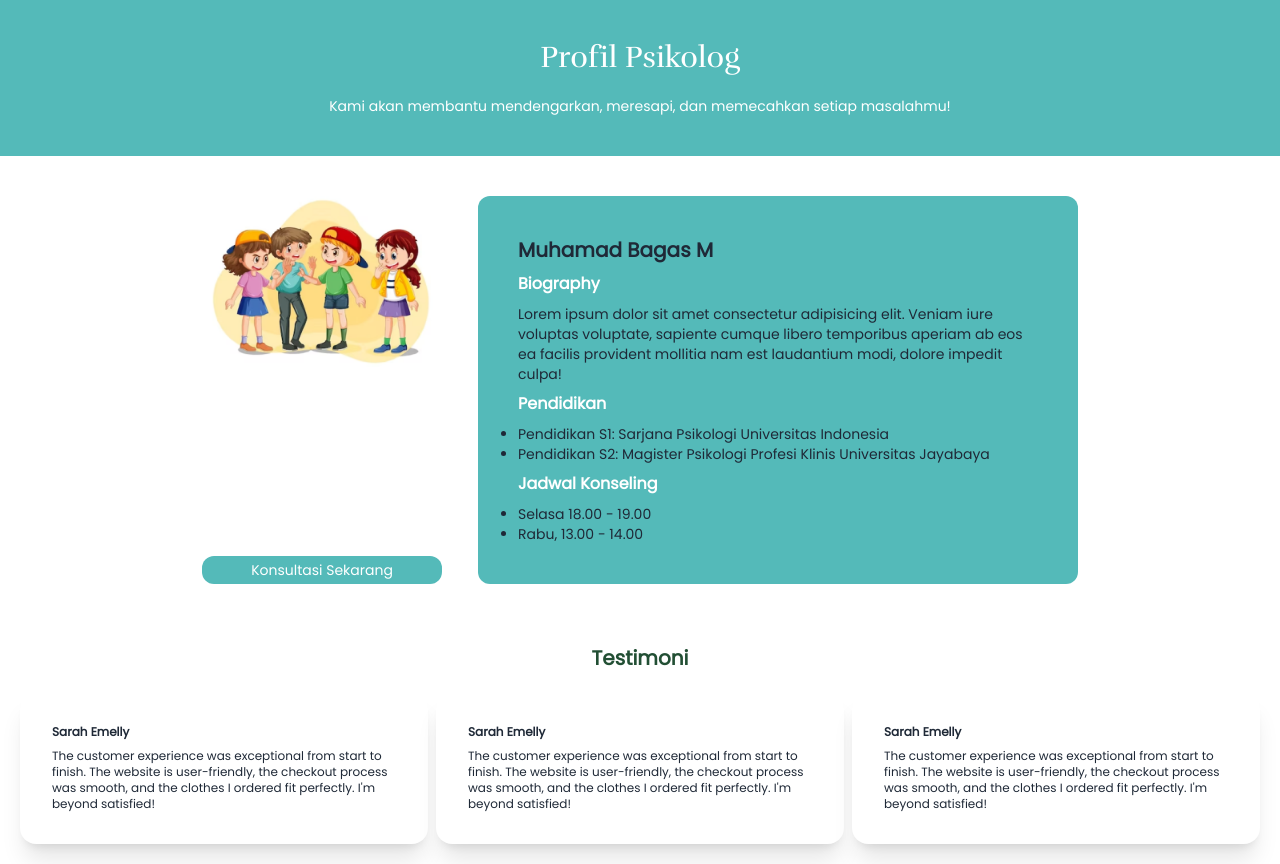
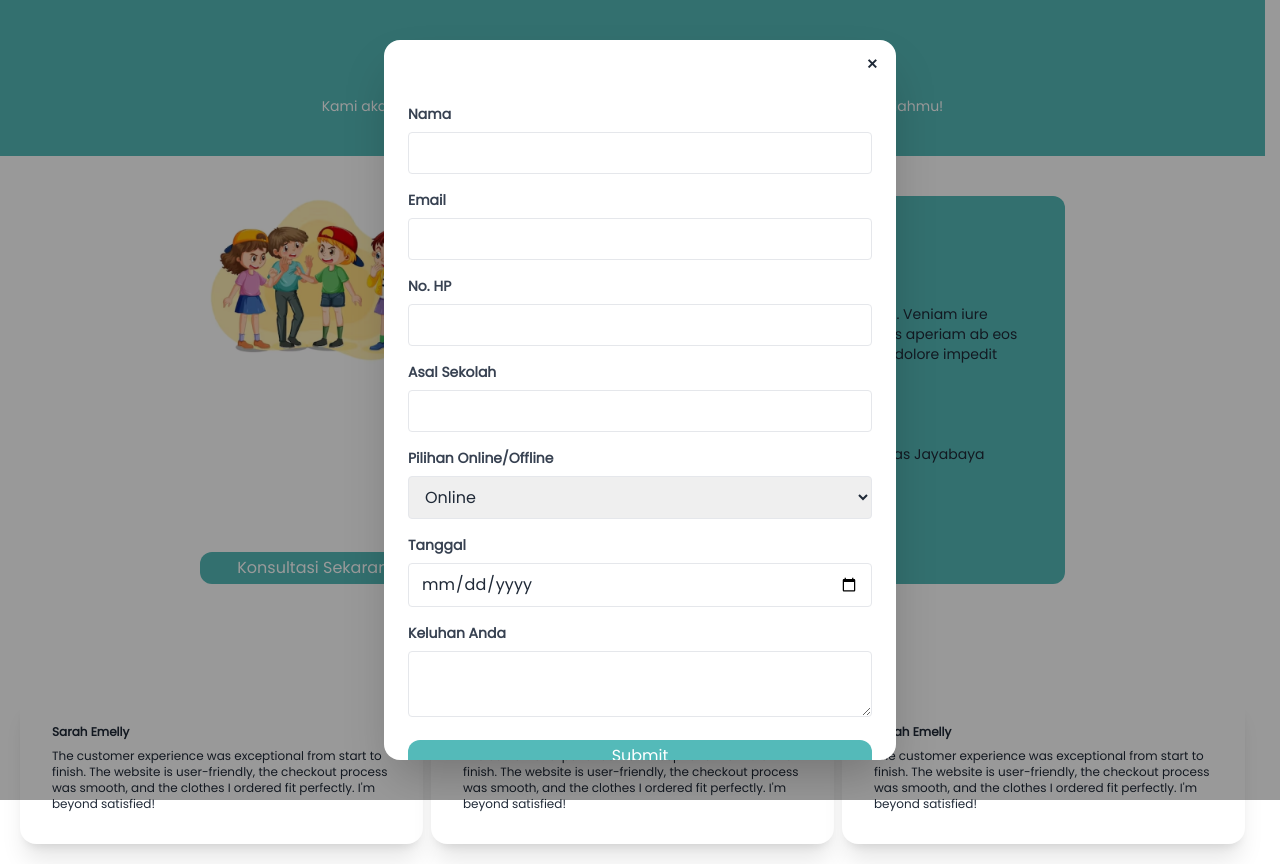
Before and after one commit to Skilvul-FS-24/final-project-bubuid, a React (Vite) app: page / in a window 1280 px wide. Both pictures are taken after a click on the button "Konsultasi Sekarang". Built offline with nearby package versions, Linux system fonts and the light colour scheme.

Commit message:
buat modal untuk form konseling

```diff
--- a/src/components/konseling/detailpsikolog.jsx
+++ b/src/components/konseling/detailpsikolog.jsx
@@ -13,11 +13,141 @@ function DetailPsikolog() {
         </div>
       </div>
       <div class="flex flex-col md:flex-row justify-center p-10 gap-9">
-        <div class="md:basis-1/5 text-white font-poppins md:grid  md:place-content-between">
+        <div class="md:basis-1/5 font-poppins md:grid  md:place-content-between">
           <img src="/src/assets/physical.png" alt="" className="w-full" />
-          <button className="w-full bg-[#54BAB9] rounded-xl text-sm p-1">
+          {/* <button className="w-full bg-[#54BAB9] rounded-xl text-sm p-1">
+            Konsultasi Sekarang
+          </button> */}
+          {/* You can open the modal using document.getElementById('ID').showModal() method */}
+          <button
+            className="text-white bg-[#54BAB9] p-1 rounded-xl w-full hover:bg-[#9fe4e3]"
+            onClick={() => document.getElementById("my_modal_3").showModal()}
+          >
             Konsultasi Sekarang
           </button>
+          <dialog id="my_modal_3" className="modal">
+            <div className="modal-box">
+              <form method="dialog">
+                {/* if there is a button in form, it will close the modal */}
+                <button className="btn btn-sm btn-circle btn-ghost absolute right-2 top-2">
+                  ✕
+                </button>
+              </form>
+              <form className="mx-auto mt-10">
+                <div className="mb-4">
+                  <label
+                    htmlFor="name"
+                    className="block text-gray-700 text-sm font-bold mb-2"
+                  >
+                    Nama
+                  </label>
+                  <input
+                    type="text"
+                    id="name"
+                    name="name"
+                    className="border rounded w-full py-2 px-3"
+                  />
+                </div>
+                <div className="mb-4">
+                  <label
+                    htmlFor="email"
+                    className="block text-gray-700 text-sm font-bold mb-2"
+                  >
+                    Email
+                  </label>
+                  <input
+                    type="email"
+                    id="email"
+                    name="email"
+                    className="border rounded w-full py-2 px-3"
+                  />
+                </div>
+
+                <div className="mb-4">
+                  <label
+                    htmlFor="phoneNumber"
+                    className="block text-gray-700 text-sm font-bold mb-2"
+                  >
+                    No. HP
+                  </label>
+                  <input
+                    type="tel"
+                    id="phoneNumber"
+                    name="phoneNumber"
+                    className="border rounded w-full py-2 px-3"
+                  />
+                </div>
+
+                <div className="mb-4">
+                  <label
+                    htmlFor="school"
+                    className="block text-gray-700 text-sm font-bold mb-2"
+                  >
+                    Asal Sekolah
+                  </label>
+                  <input
+                    type="text"
+                    id="school"
+                    name="school"
+                    className="border rounded w-full py-2 px-3"
+                  />
+                </div>
+
+                <div className="mb-4">
+                  <label
+                    htmlFor="onlineOffline"
+                    className="block text-gray-700 text-sm font-bold mb-2"
+                  >
+                    Pilihan Online/Offline
+                  </label>
+                  <select
+                    id="onlineOffline"
+                    name="onlineOffline"
+                    className="border rounded md:w-full py-2 px-3"
+                  >
+                    <option value="online">Online</option>
+                    <option value="offline">Offline</option>
+                  </select>
+                </div>
+
+                <div className="mb-4">
+                  <label
+                    htmlFor="date"
+                    className="block text-gray-700 text-sm font-bold mb-2"
+                  >
+                    Tanggal
+                  </label>
+                  <input
+                    type="date"
+                    id="date"
+                    name="date"
+                    className="border rounded w-full py-2 px-3"
+                  />
+                </div>
+
+                <div className="mb-4">
+                  <label
+                    htmlFor="complaint"
+                    className="block text-gray-700 text-sm font-bold mb-2"
+                  >
+                    Keluhan Anda
+                  </label>
+                  <textarea
+                    id="complaint"
+                    name="complaint"
+                    className="border rounded w-full py-2 px-3"
+                  />
+                </div>
+
+                <button
+                  type="submit"
+                  className="text-white bg-[#54BAB9] p-1 rounded-xl w-full hover:bg-[#9fe4e3]"
+                >
+                  Submit
+                </button>
+              </form>
+            </div>
+          </dialog>
         </div>
         <div class="md:basis-1/2 p-10 bg-[#54BAB9] rounded-xl font-poppins">
           <h1 className="text-xl font-bold">Muhamad Bagas M</h1>
```
